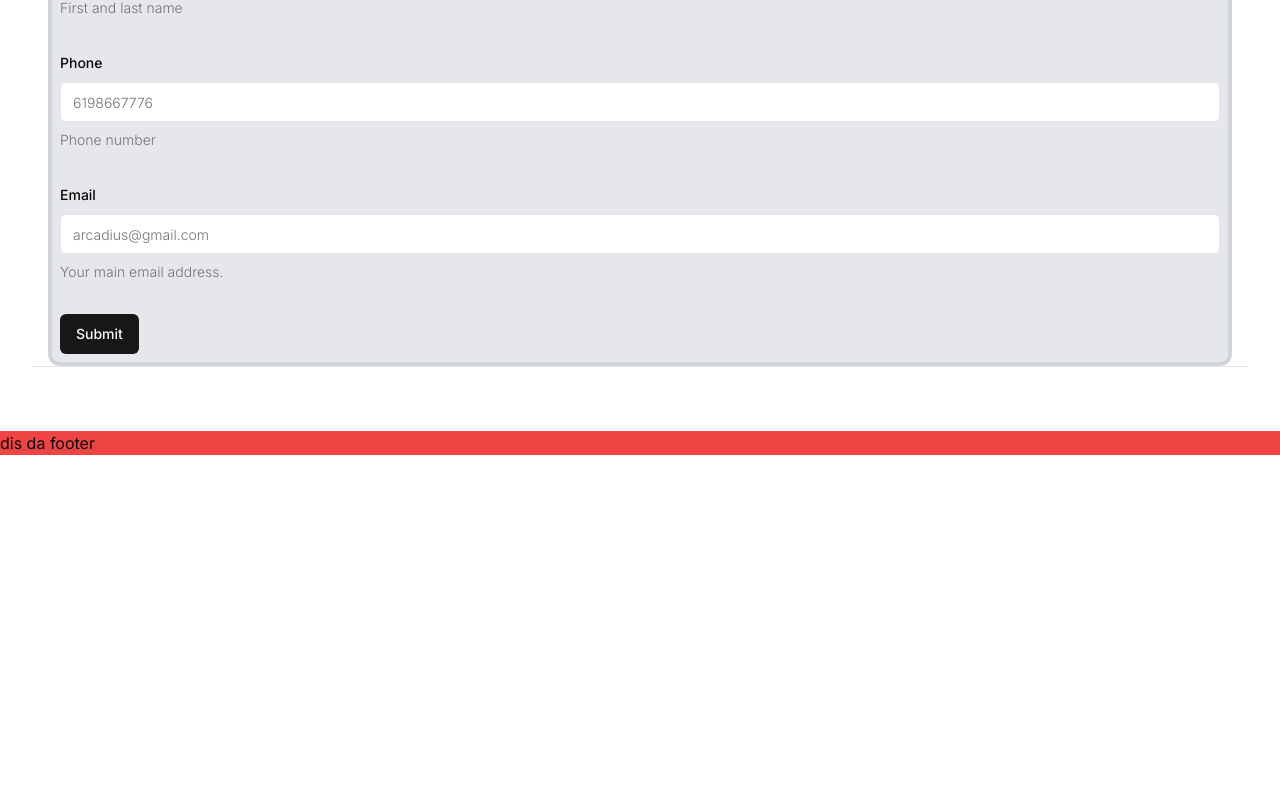
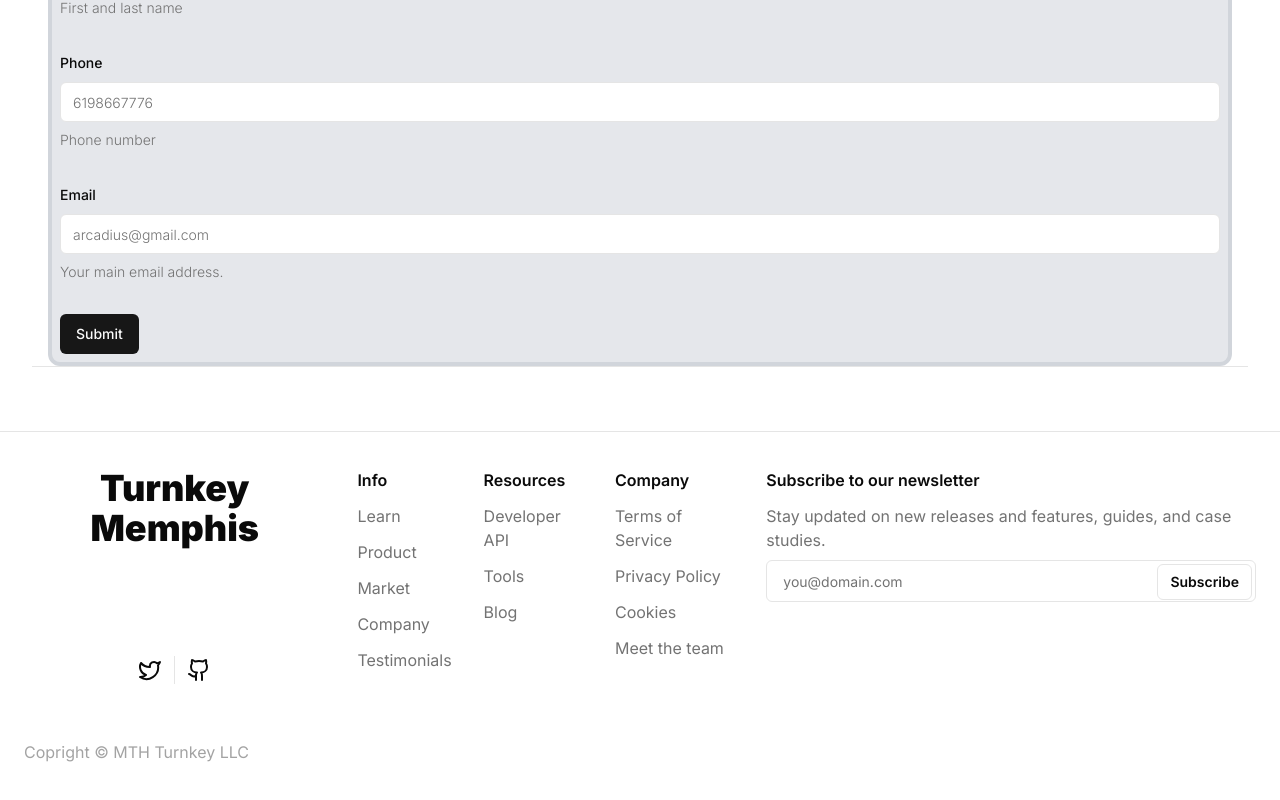
Before and after one commit to akibiaons/memphisturnkeyrentals, a Next.js app: page /sell in a window 1280 px wide. Shown: the part 1437-2237 px from the top of the page. Before the commit the page ends 1892 px from the top, so only its background shows below. Built offline with nearby package versions, Linux system fonts and the light colour scheme.

Commit message:
Imported notihub/nextjs footer

```diff
--- a/src/components/Footer.tsx
+++ b/src/components/Footer.tsx
@@ -1,9 +1,106 @@
-import React from "react";
-import Image from "next/image";
+import { Github, Twitter } from "lucide-react";
 import Link from "next/link";
+import { Separator } from "./ui/separator";
+import { Input } from "./ui/input";
+import { Button } from "./ui/button";
 
-type Props = {};
+type FooterSectionProps = {
+  title: string;
+  links: string[];
+};
 
-export default function Footer({}: Props) {
-  return <footer className="bg-red-500">dis da footer</footer>;
-}
+const FooterSection = ({ title, links }: FooterSectionProps) => (
+  <div>
+    <h4 className="dark:text-white mb-3 font-semibold">{title}</h4>
+    <Link href="/" className="">
+      {links.map((link, index) => (
+        <p
+          key={index}
+          className="mb-3 text-neutral-500 hover:text-inherit transition duration-150 ease-in-out"
+        >
+          {link}
+        </p>
+      ))}
+    </Link>
+  </div>
+);
+const Footer = () => {
+  return (
+    <footer className="  border-t space-y-8 w-full">
+      <main className="w-full max-w-7xl justify-center mx-auto flex flex-col md:flex-col px-6 py-9 gap-8 ">
+        <section className="flex flex-col md:flex-row gap-8 justify-between">
+          <div className="flex flex-row md:flex-col justify-between items-center">
+            <h3 className="font-display font-black text-4xl text-left md:text-center">
+              Turnkey Memphis
+            </h3>
+            <div className="flex h-7 flex-row  justify-center items-center space-x-3 text-lg ">
+              <div className="flex flex-row justify-between items-center space-x-2">
+                <Twitter />
+              </div>
+              <Separator orientation="vertical" />
+              <div className="flex flex-row justify-between items-center space-x-2">
+                <Github />
+              </div>
+            </div>
+          </div>
+
+          <FooterSection
+            title="Info"
+            links={["Learn", "Product", "Market", "Company", "Testimonials"]}
+          />
+          <FooterSection
+            title="Resources"
+            links={["Developer API", "Tools", "Blog"]}
+          />
+          <FooterSection
+            title="Company"
+            links={[
+              "Terms of Service",
+              "Privacy Policy",
+              "Cookies",
+              "Meet the team",
+            ]}
+          />
+          <section className="flex flex-col items-start">
+            <div>
+              <div>
+                <h4 className="mb-3 font-semibold">
+                  Subscribe to our newsletter
+                </h4>
+                <p className="text-neutral-500 mb-2">
+                  Stay updated on new releases and features, guides, and case
+                  studies.
+                </p>
+                <div className="relative w-full">
+                  <Input
+                    type="email"
+                    className="w-full pl-4 pr-20 py-5 border rounded-md text-gray-700 focus:outline-none focus:ring focus:border-none"
+                    placeholder="you@domain.com"
+                  />
+                  <Button
+                    type="submit"
+                    className="absolute right-1 top-1 bottom-1  font-semibold  rounded-md"
+                    size="sm"
+                    variant="outline"
+                  >
+                    Subscribe
+                  </Button>
+                </div>
+              </div>
+            </div>
+          </section>
+        </section>
+
+        <div className="flex flex-row mt-6 items-center justify-between">
+          <div>
+            <p className="text-neutral-400">Copright © MTH Turnkey LLC</p>
+          </div>
+          <div>
+            <div>{/* <ModeToggle /> */}</div>
+          </div>
+        </div>
+      </main>
+    </footer>
+  );
+};
+export default Footer;
```
